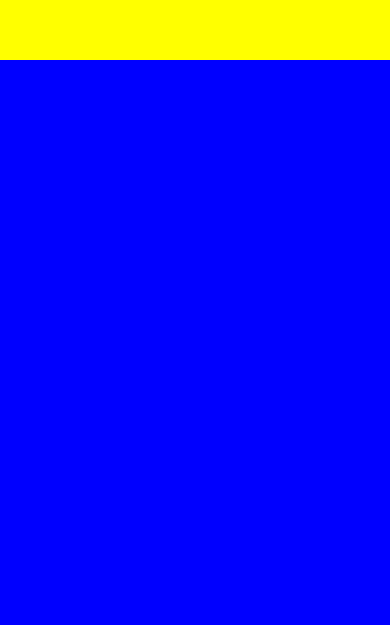
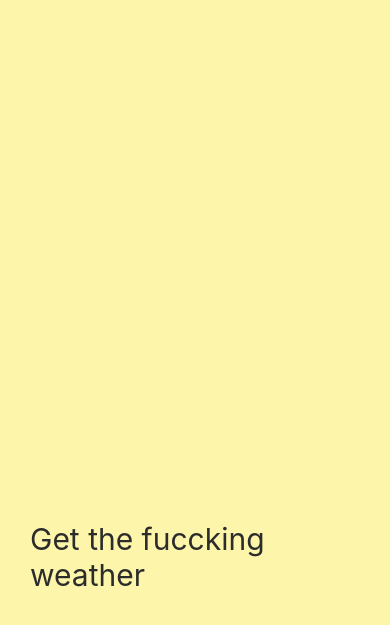
Before and after one commit to Cyjin-jani/firstRNapp, a React Native app: screen / in a window 390 px wide. Shown: the part 151-776 px from the top of the page. Built offline with nearby package versions, Linux system fonts and the light colour scheme.

Commit message:
loading화면

```diff
--- a/App.js
+++ b/App.js
@@ -1,34 +1,9 @@
 import { StatusBar } from 'expo-status-bar';
 import React from 'react';
-import { StyleSheet, Text, View } from 'react-native';
+import Loading from './Loading';
 
 export default function App() {
   return (
-    <View style={styles.container}>
-      {/* <Text style={styles.text}>HELLO!!!</Text> */}
-      <View style={styles.yellowView} ></View>
-      <View style={styles.blueView} ></View>
-      <StatusBar style="auto" />
-    </View>
+    <Loading />
   );
 }
-
-const styles = StyleSheet.create({
-  container: {
-    flex: 1,
-    // backgroundColor: 'red',
-    // alignItems: 'center',
-    // justifyContent: 'center',
-  },
-  text: {
-    color: 'black'
-  },
-  yellowView: {
-    flex: 1,
-    backgroundColor: 'yellow'
-  },
-  blueView: {
-    flex: 3,
-    backgroundColor: 'blue'
-  }
-});
--- /dev/null
+++ b/Loading.js
@@ -0,0 +1,23 @@
+import React from 'react';
+import { StyleSheet, Text, View } from 'react-native';
+
+
+export default function Loading() {
+  return <View style={styles.container}>
+    <Text style={styles.text}>Get the fuccking weather</Text>
+  </View>
+}
+
+const styles = StyleSheet.create({
+  container: {
+    flex: 1,
+    justifyContent: 'flex-end',
+    paddingHorizontal: 30,
+    paddingVertical: 100,
+    backgroundColor: '#FDF6AA'
+  },
+  text: {
+    color: '#2c2c2c',
+    fontSize: 30
+  }
+})
```
